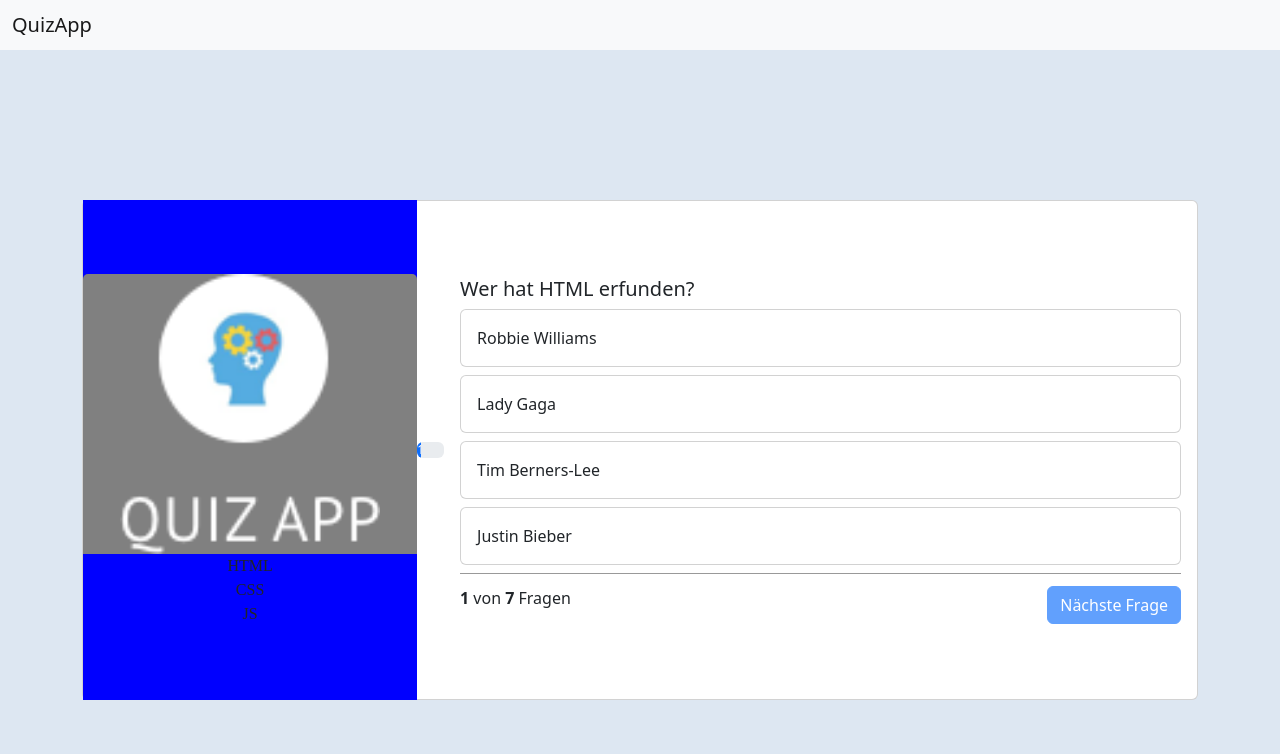
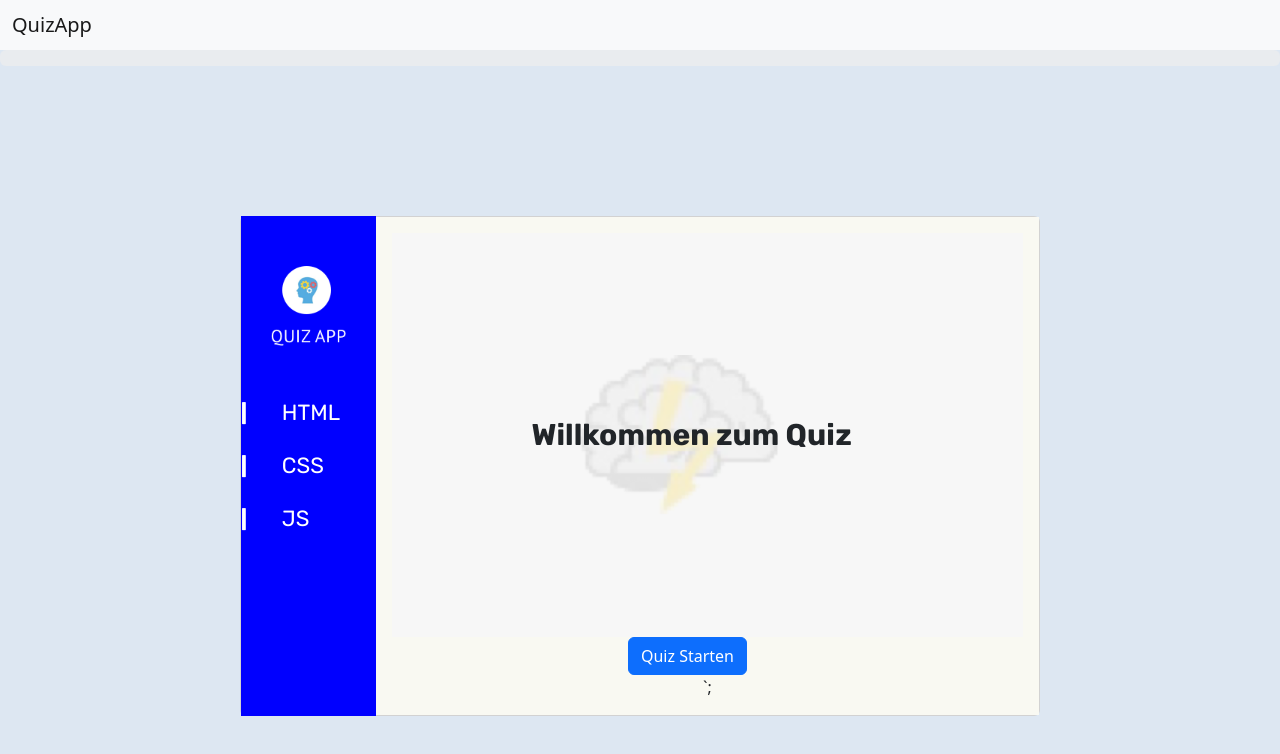
Before and after one commit to matthiasmulzet/Quiz-App, a website: page index.html in a window 1280 px wide. Drawn offline with nearby package versions, Linux system fonts and the light colour scheme.

Commit message:
changed designe

```diff
--- a/index.html
+++ b/index.html
@@ -23,12 +23,16 @@
 
 </head>
 
-<body onload="init()">
+<body>
   <nav class="navbar bg-light">
     <div class="container-fluid">
       <span class="navbar-brand mb-0 h1">QuizApp</span>
     </div>
   </nav>
+
+  <div class="progress">
+    <div class="progress-bar" id="progress-bar" role="progressbar" style="width: 0;"></div>
+  </div>
 
   <div class="container">
 
@@ -36,23 +40,35 @@
       <div class="blue-left-container">
         <img src="img/logo1.png" id="header-image" class="card-img-top">
         <div class="languages-container">
-          <span>HTML</span>
-          <span>CSS</span>
-          <span>JS</span>
+          <div class="languages">
+            <p>|</p>
+            <span>HTML</span>
+          </div>
+          <div class="languages">
+            <p>|</p>
+            <span>CSS</span>
+          </div>
+          <div class="languages">
+            <p>|</p>
+            <span>JS</span>
+          </div>
         </div>
       </div>
 
-
-      <div class="progress">
-        <div class="progress-bar" id="progress-bar" role="progressbar" style="width: 0;"></div>
+      <div class="card-body" id="start-screen">
+        <div class="start-screen">
+          <span>Willkommen zum Quiz</span>
+        </div>
+        <button onclick="init()" type="button" class="btn btn-primary start-button">Quiz Starten</button>`;
       </div>
 
-      <div class="card-body" id="end-screen" style="display: none;">
+      <div class="end-screen-container" id="end-screen" style="display: none;">
+        <img class="end-picture" src="img/Group 5.png">
         <div class="text-center final-headline">
           Quiz beendet!
         </div>
 
-        <div id="end-text" class="text-center">
+        <div id="end-text" class="text-center how-much-right-answers">
           Du hast <b id="amount-of-right-questions"></b> Fragen von <b id="amount-of-questions"></b> richtig
           beantwortet.
         </div>
@@ -63,30 +79,34 @@
 
       </div>
 
-      <div class="card-body" id="question-body">
+      <div class="card-body" id="question-body" style="display: none;">
         <h5 class="card-title" id="questiontext">Frage</h5>
 
         <div class="card quiz-answer-card mb-2" onclick="answer('answer_1')">
-          <div class="card-body" id="answer_1">
-            Antwort
+          <div class="answer-body" id="answer_1">
+            <span class="answer-letter">A</span>
+            <span class="answer-text" id="answer_span_1">Antwort</span>
           </div>
         </div>
 
         <div class="card quiz-answer-card mb-2" onclick="answer('answer_2')">
-          <div class="card-body" id="answer_2">
-            Antwort
+          <div class="answer-body" id="answer_2">
+            <span class="answer-letter">B</span>
+            <span class="answer-text" id="answer_span_2">Antwort</span>
           </div>
         </div>
 
         <div class="card quiz-answer-card mb-2" onclick="answer('answer_3')">
-          <div class="card-body" id="answer_3">
-            Antwort
+          <div class="answer-body" id="answer_3">
+            <span class="answer-letter">C</span>
+            <span class="answer-text" id="answer_span_3">Antwort</span>
           </div>
         </div>
 
         <div class="card quiz-answer-card mb-2" onclick="answer('answer_4')">
-          <div class="card-body" id="answer_4">
-            Antwort
+          <div class="answer-body" id="answer_4">
+            <span class="answer-letter">D</span>
+            <span class="answer-text" id="answer_span_4">Antwort</span>
           </div>
         </div>
 
--- a/script.js
+++ b/script.js
@@ -27,15 +27,6 @@ let questions = [
     },
 
     {
-        'question': 'Wie bindet man eine JavaScript Datei in eine HTML Datei ein?',
-        'answer_1': 'link rel="stylesheet" href="script.js"',
-        'answer_2': 'link rel="style" href="script.js"',
-        'answer_3': 'script rel="stylesheet" src="script.js"',
-        'answer_4': 'script src="script.js"',
-        'right_answer': 4
-    },
-
-    {
         'question': 'Was passiert wenn man einem div, welches 2 weitere divs beinhaltet, display:flex übergit?',
         'answer_1': 'Die beiden divs werden nebeneinander angezeigt',
         'answer_2': 'Die beiden divs werden untereinander angezeigt',
@@ -60,6 +51,15 @@ let questions = [
         'answer_3': 'ShowName()',
         'answer_4': 'function showName()',
         'right_answer': 4
+    },
+
+    {
+        'question': 'Wie bindet man eine JavaScript Datei in eine HTML Datei ein?',
+        'answer_1': 'link rel="stylesheet" href="script.js"',
+        'answer_2': 'link rel="style" href="script.js"',
+        'answer_3': 'script rel="stylesheet" src="script.js"',
+        'answer_4': 'script src="script.js"',
+        'right_answer': 4
     }
 ];
 
@@ -74,8 +74,9 @@ let AUDIO_END = new Audio('audio/end.mp3');
 
 
 function init() {
+    document.getElementById('start-screen').style = 'display: none;';
+    document.getElementById('question-body').style = '';
     document.getElementById('all-questions').innerHTML = questions.length;
-
     showQuestion();
 }
 
@@ -103,8 +104,6 @@ function showEndScreen() {
 
     document.getElementById('amount-of-questions').innerHTML = questions.length;
     document.getElementById('amount-of-right-questions').innerHTML = rightQuestions;
-
-    document.getElementById('header-image').src = "img/Group 5.png";
 }
 
 
@@ -123,10 +122,10 @@ function updateToNextQuestion() {
     document.getElementById('question-number').innerHTML = currentQuestion + 1;
 
     document.getElementById('questiontext').innerHTML = question['question'];
-    document.getElementById('answer_1').innerHTML = question['answer_1'];
-    document.getElementById('answer_2').innerHTML = question['answer_2'];
-    document.getElementById('answer_3').innerHTML = question['answer_3'];
-    document.getElementById('answer_4').innerHTML = question['answer_4'];
+    document.getElementById('answer_span_1').innerHTML = question['answer_1'];
+    document.getElementById('answer_span_2').innerHTML = question['answer_2'];
+    document.getElementById('answer_span_3').innerHTML = question['answer_3'];
+    document.getElementById('answer_span_4').innerHTML = question['answer_4'];
 }
 
 
--- a/style.css
+++ b/style.css
@@ -1,5 +1,13 @@
 body {
     background-color: #DDE7F2 !important;
+}
+
+.width-100 {
+    width: 100%;
+}
+
+.text-center {
+    text-align: center;
 }
 
 .container {
@@ -13,9 +21,10 @@ body {
 .quiz-card {
     height: 500px !important;
     width: 90rem;
+    max-width: 800px;
     display: flex;
     flex-direction: row !important;
-    justify-content: center !important;
+    justify-content: space-between !important;
     align-items: center !important;
     margin-top: 40px;
     margin-bottom: 40px;
@@ -24,32 +33,108 @@ body {
 .blue-left-container {
     display: flex;
     flex-direction: column;
-    justify-content: center;
+    justify-content: flex-start;
     align-items: center;
     background-color: blue;
     height: 500px;
-    width: 30%;
+    width: 135px;
+    min-width: 135px;
 }
+
 
 .languages-container {
     display: flex;
     flex-direction: column;
-    justify-content: center;
+    width: 100%;
+}
+
+.languages {
+    display: flex;
     align-items: center;
-    font-family: 'rubik-regular';
+}
+
+.languages p {
+    margin-bottom: 20px;
+    color: white;
+    font-family: 'rubik';
+    font-weight: 900;
+    font-size: 20px;
+}
+
+.languages span{
+    margin-bottom: 20px;
+    color: white;
+    font-family: 'rubik';
+    font-weight: normal;
+    font-size: 22px;
+    margin-left: 35px;
 }
 
 .card-img-top {
-    height: 280px;
+    height: 80px;
     object-fit: contain;
-    background-color: gray;
+    margin-top: 50px;;
+    margin-bottom: 50px;
+}
+
+.start-screen {
+    height: 100%;
+    width: 100%;
+    background-image: url(img/bg\ b.png);
+    background-position: center;
+    background-repeat: no-repeat;
+    background-size: cover;
+}
+
+.start-screen span{
+    height: 100%;
+    width: 95%;
+    display: flex;
+    justify-content: center;
+    align-items: center;
+    font-size: 30px;
+    font-family: 'Rubik';
+    font-weight: bold;
+}
+
+.start-button {
+    margin-right: 40px;
+}
+
+.card-body {
+    display: flex;
+    flex-direction: column;
+    align-items: center;
+    justify-content: flex-end;
+    height: 100%;
+    background-color: #F9F9F2;
+}
+
+.answer-body {
+    display: flex;
+    justify-content: flex-start;
+    align-items: center;
+    padding: 5px;
+}
+
+.answer-letter {
+    font-size: 20px;
+    padding: 5px 10px;
+    margin-right: 10px;
+    background-color: lightgray;
+    font-family: 'rubik';
+}
+
+.answer-text {
+    padding: 10px;
+    font-family: 'rubik';
 }
 
 .question-footer {
     display: flex;
     justify-content: space-between;
-    border-top: 1px solid rgba(0, 0, 0, 0.4);
-    padding-top: 12px;
+    width: 100%;
+    margin-top: 55px;
 }
 
 .quiz-answer-card:hover {
@@ -57,17 +142,33 @@ body {
     background-color: rgba(0,0,0,0.05);
 }
 
+.quiz-answer-card {
+    display: flex;
+    align-items: flex-start;
+    width: 28rem !important;
+}
+
+.card-title {
+    text-align: center;
+    margin-bottom: 40px !important;
+    font-family: 'rubik';
+}
 
 .bg-success, .bg-danger {
     color: white;
 }
 
-.width-100 {
+.end-screen-container {
+    display: flex;
+    flex-direction: column;
+    justify-content: flex-start;
+    align-items: center;
+    background-color: #E7834A;
+    border-radius: 100%;
+    height: 97%;
     width: 100%;
-}
-
-.text-center {
-    text-align: center;
+    margin-right: 40px;
+    margin-left: 40px;
 }
 
 .final-headline {
@@ -80,3 +181,13 @@ body {
     justify-content: center;
     margin-top: 24px;
 }
+
+.end-picture {
+    height: 200px;
+    margin-top: 20px;
+    margin-bottom: 20px;
+}
+
+.how-much-right-answers {
+    margin-bottom: 20px;
+}
```
